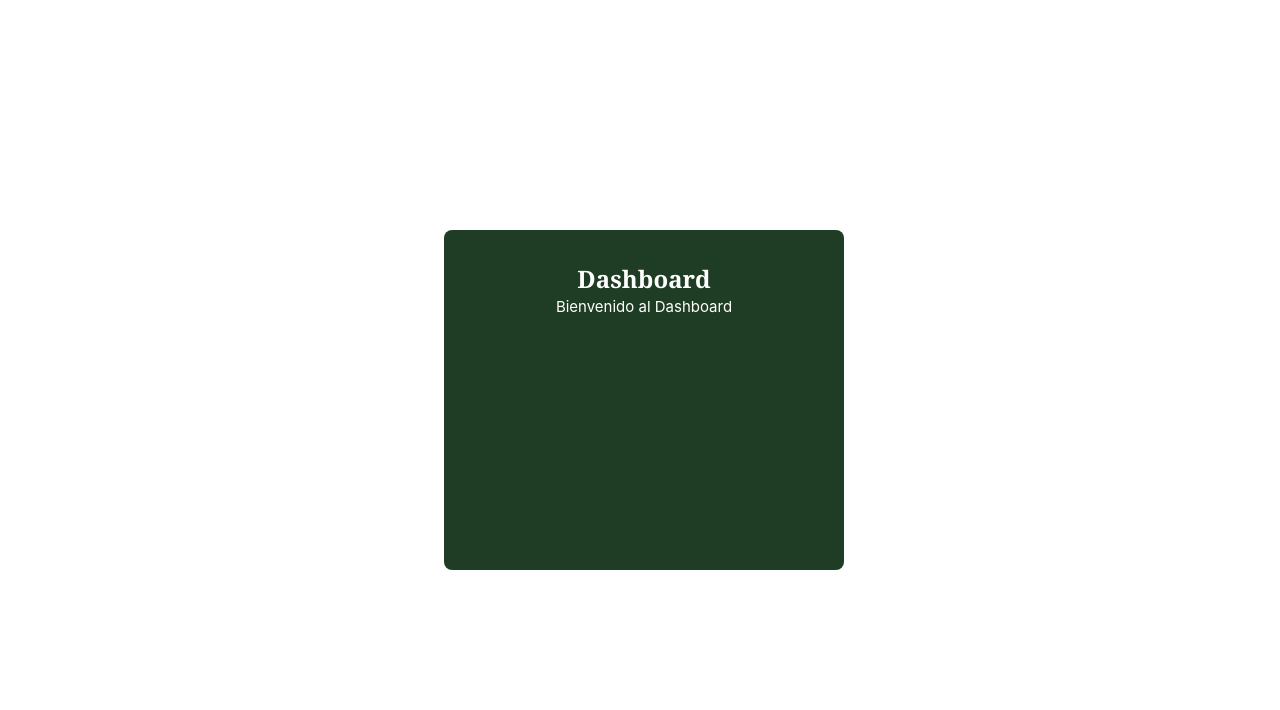
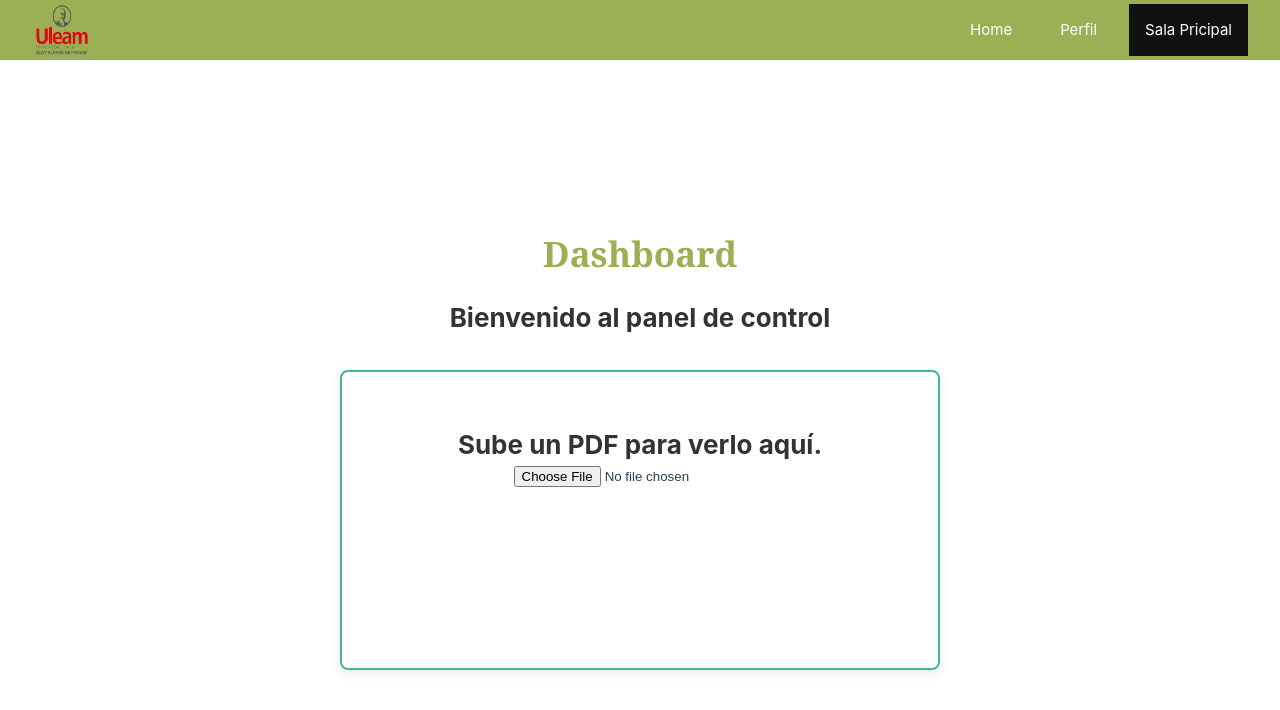
Before and after one commit to justinz12xd/Vue-proyecto, a Vue app: page /dashboard in a window 1280 px wide. Shown: the top 710 px of the page. Built offline with nearby package versions, Linux system fonts and the light colour scheme.

Commit message:
login, register, y medio dashboard y navbar

```diff
--- a/src/assets/main.css
+++ b/src/assets/main.css
@@ -28,8 +28,8 @@ a,
   }
 
   #app {
-    display: grid;
-    grid-template-columns: 1fr 1fr;
+    /* display: grid;
+    grid-template-columns: 1fr 1fr; */
     padding: 0 2rem;
   }
 }
--- /dev/null
+++ b/src/assets/navbar.css
@@ -0,0 +1,52 @@
+nav {
+    display: flex;
+    align-items: center;
+    justify-content: space-between;
+    top: 0;
+    left: 0;
+    width: 100%;
+    position: fixed;
+    color: #9bb055;
+    z-index: 1000;
+    background-color: #9bb055;
+    padding: 0 2rem;
+}
+.logo {
+    width: 60px;
+    height: 60px;
+    margin: 0;
+    display: block;
+}
+
+ul {
+    list-style-type: none;
+    margin: 0;
+    padding: 0;
+    display: flex;
+    background: none;
+}
+
+li {
+    display: inline;
+    margin-left: 1rem;
+    float: none;
+}
+
+li a,
+li .router-link-active {
+    display: block;
+    color: white;
+    text-align: center;
+    padding: 14px 16px;
+    text-decoration: none;
+}
+
+li a:hover,
+li .router-link-active {
+    background-color: #111;
+}
+
+.active {
+    background-color: #04AA6D;
+    color: white;
+}
--- a/src/components/dashboard.vue
+++ b/src/components/dashboard.vue
@@ -1,29 +1,71 @@
 <template>
-    <div class="contenedor">
-        <div class="dashboard">
-            <h1>Dashboard</h1>
-            <p>Bienvenido al Dashboard</p>
-        </div>
+  <Navbar />
+    <div class="dashboard-container">
+    <h1>Dashboard</h1>
+    <p>Bienvenido al panel de control</p>
+    <div class="content-box">
+      <!-- Aquí se mostrarán los PDFs -->
+      <iframe
+        v-if="pdfUrl"
+        :src="pdfUrl"
+        width="100%"
+        height="400px"
+        frameborder="0"
+      ></iframe>
+      <p v-else>Sube un PDF para verlo aquí.</p>
+      <input type="file" accept="application/pdf" @change="onFileChange" />
     </div>
+  </div>
 </template>
+<script setup >
+import { ref } from 'vue'
+import Navbar from './navbar.vue'
 
+const pdfUrl = ref(null)
+
+function onFileChange(event) {
+  const file = event.target.files[0]
+  if (file && file.type === 'application/pdf') {
+    pdfUrl.value = URL.createObjectURL(file)
+  }
+}
+</script>
+<style src="@/assets/navbar.css" scoped></style>
 <style scoped>
+p {
+  color: #333;
+  font-size: 26px;
+  text-align: center;
+  font-weight: bold;
+  margin-top: 20px;
+}
+h1 {
+  color: #9bb055;
+  text-align: center;
+  font-size: 35px;
+}
+.dashboard-container {
+  margin-top: 50px;
+  display: flex;
+  flex-direction: column;
+  align-items: center;
+  justify-content: center;
+  min-height: 100vh;
+}
 
-    .contenedor {
-        display: grid;
-        grid-template-columns: repeat(3, 1f r);
-        grid-gap: 20px;
-        grid-auto-rows: minmax(100px, auto);
-    }
+.content-box {
+  background: #fff;
+  border: 2px solid #42b983;
+  border-radius: 8px;
+  padding: 2rem;
+  width: 90vw;
+  max-width: 600px;
+  min-height: 300px;
+  margin: 2rem auto 0 auto; /* Centra horizontalmente */
+  box-shadow: 0 4px 12px rgba(0,0,0,0.08);
+  display: flex;
+  flex-direction: column;
+  align-items: center;
+}
 
-    .dashboard {
-        grid-column: 20 / 31;
-        grid-row: 1 / 4;
-        background-color: #1f3d24;
-        padding: 2rem;
-        border-radius: 8px;
-        color: white;
-        text-align: center;
-        width: 400px;
-    }
 </style>
--- a/src/components/home.vue
+++ b/src/components/home.vue
@@ -1,5 +1,5 @@
 <template>
-  <!-- HTML que se mostrará en la vista -->
+  <Navbar />
   <div>
     <h1>Mi Vista</h1>
     <p>Bienvenido a esta vista</p>
@@ -7,13 +7,11 @@
 </template>
 
 <script setup>
-// Aquí va el código JavaScript (variables, métodos, etc.)
-const mensaje = 'Hola desde Vue'
+import Navbar from './navbar.vue'
+// ...existing code...
 </script>
 
-
-<style scoped>
-/* Estilos específicos de este componente */
+<style src="@/assets/navbar.css" scoped>
 h1 {
   color: #42b983;
 }
--- /dev/null
+++ b/src/components/navbar.vue
@@ -0,0 +1,16 @@
+<template>
+  <nav>
+    <img class="logo" src="@/assets/logo.png" alt="Logo">
+    <ul>
+      <li><router-link to="/home">Home</router-link></li>
+      <li><router-link to="/perfil">Perfil</router-link></li>
+      <li><router-link to="/dashboard">Sala Pricipal</router-link></li>
+    </ul>
+  </nav>
+</template>
+
+<script setup>
+// No necesitas lógica aquí por ahora
+</script>
+
+<style src="@/assets/navbar.css" scoped></style>
--- /dev/null
+++ b/src/components/perfil.vue
@@ -0,0 +1,17 @@
+<template>
+    <Navbar />
+    <div class="contenedor">
+        <h1>Perfil</h1>
+        <p>Bienvenido a tu perfil</p>
+    </div>
+</template>
+<script setup>
+import Navbar from './navbar.vue'
+</script>
+<style src="@/assets/navbar.css" scoped>
+h1 {
+    color: #9bb055;
+    text-align: center;
+    font-size: 12px;
+}
+</style>
--- a/src/router/index.js
+++ b/src/router/index.js
@@ -6,13 +6,15 @@ import home from '../components/home.vue'
 import Register from '../components/Register.vue'
 import dashboard from '../components/dashboard.vue'
 import login from '../components/login.vue'
+import perfil from '../components/perfil.vue'
 
 const routes = [
     { path: '/', component: App },
     { path: '/home', component: home },
     { path: '/register', component: Register },
     { path: '/dashboard', component: dashboard },
-    { path: '/login', component: login }
+    { path: '/login', component: login },
+    { path: '/perfil', component: perfil }
 ]
 
 const router = createRouter({
```
Also changed, not shown: 1 other file (tests, documents, lock files or other folders).
